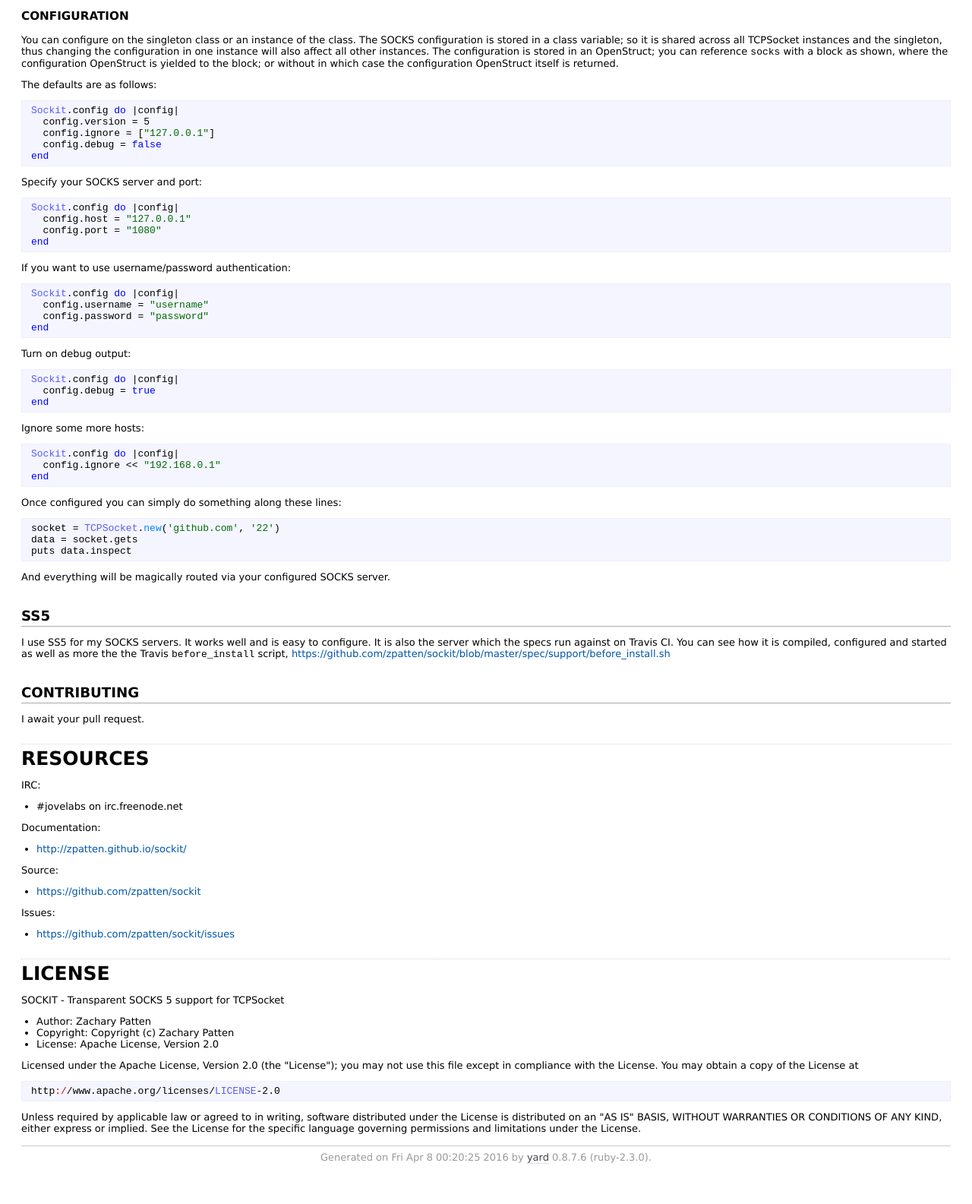
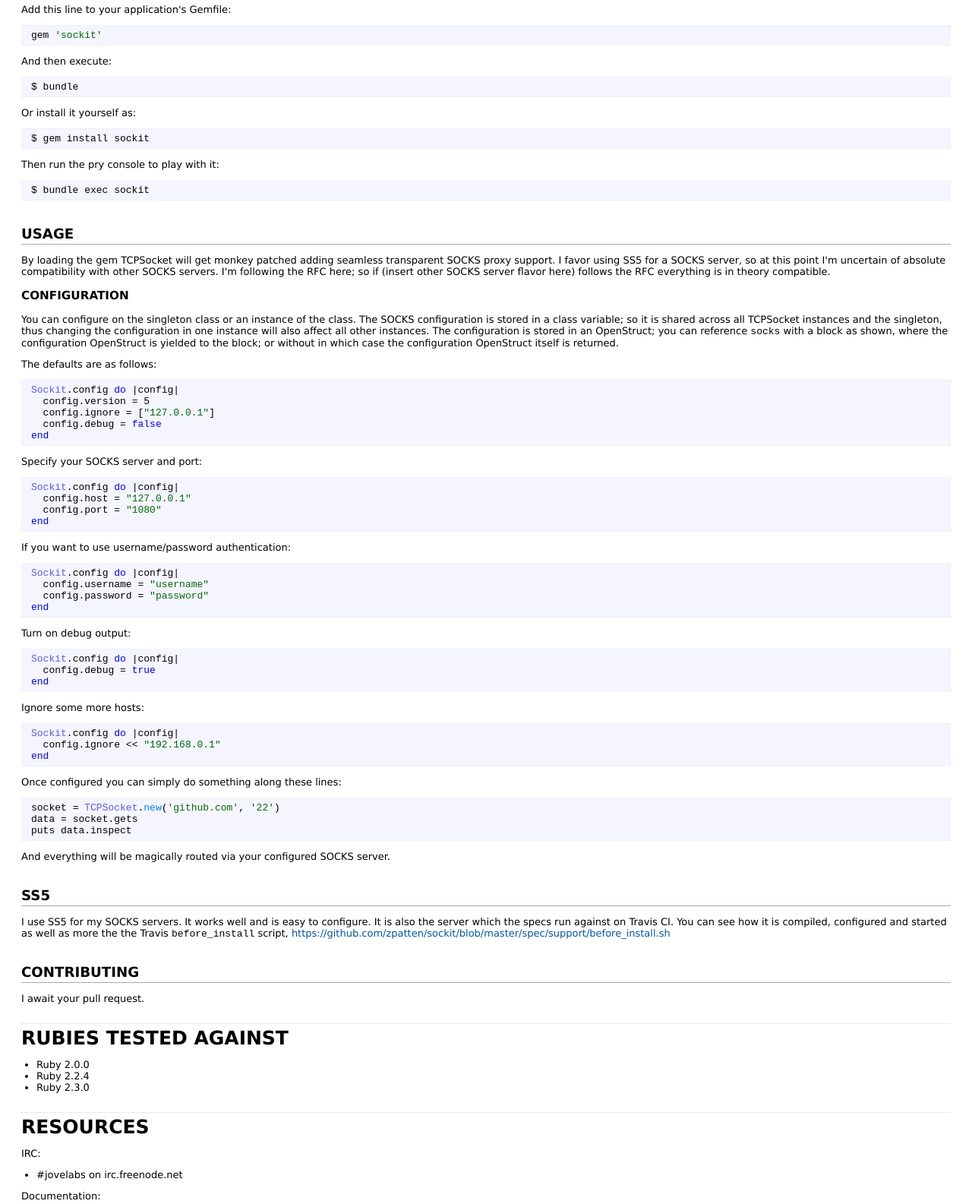
Before and after one commit to zpatten/sockit, a plain HTML site: page file.README.html in a window 1280 px wide. Shown: the part 1215-2800 px from the top of the page at 76% size. Before the commit the page ends 2761 px from the top, so only its background shows below. Drawn offline with Linux system fonts and the light colour scheme.

Commit message:
Generated YARD Documentation for SOCKIT v1.1.0-2-gd65a54b
Files:           9
Modules:        10 (    9 undocumented)
Classes:         2 (    2 undocumented)
Constants:       3 (    3 undocumented)
Methods:        27 (   10 undocumented)
 42.86% documented

```diff
--- a/file.README.html
+++ b/file.README.html
@@ -97,6 +97,11 @@
 <pre class="code ruby"><code class="ruby">$ gem install sockit
 </code></pre>
 
+<p>Then run the pry console to play with it:</p>
+
+<pre class="code ruby"><code class="ruby">$ bundle exec sockit
+</code></pre>
+
 <h2>USAGE</h2>
 
 <p>By loading the gem TCPSocket will get monkey patched adding seamless transparent SOCKS proxy support.  I favor using SS5 for a SOCKS server, so at this point I&#39;m uncertain of absolute compatibility with other SOCKS servers.  I&#39;m following the RFC here; so if (insert other SOCKS server flavor here) follows the RFC everything is in theory compatible.</p>
@@ -161,6 +166,14 @@
 
 <p>I await your pull request.</p>
 
+<h1>RUBIES TESTED AGAINST</h1>
+
+<ul>
+<li>Ruby 2.0.0</li>
+<li>Ruby 2.2.4</li>
+<li>Ruby 2.3.0</li>
+</ul>
+
 <h1>RESOURCES</h1>
 
 <p>IRC:</p>
@@ -212,7 +225,7 @@ limitations under the License.</p>
 </div></div>
 
     <div id="footer">
-  Generated on Fri Apr  8 00:20:25 2016 by
+  Generated on Fri Apr  8 00:25:54 2016 by
   <a href="http://yardoc.org" title="Yay! A Ruby Documentation Tool" target="_parent">yard</a>
   0.8.7.6 (ruby-2.3.0).
 </div>
```
Also changed, not shown: Sockit.html (+1 -1 lines), Sockit/Connection.html (+1 -1 lines), Sockit/Support.html (+1 -1 lines), Sockit/V4.html (+1 -1 lines), Sockit/V4/Connection.html (+1 -1 lines), Sockit/V4/Support.html (+1 -1 lines), Sockit/V5.html (+1 -1 lines), Sockit/V5/Authentication.html (+1 -1 lines), Sockit/V5/Connection.html (+1 -1 lines), Sockit/V5/Support.html (+1 -1 lines), SockitError.html (+1 -1 lines), TCPSocket.html (+1 -1 lines), _index.html (+1 -1 lines), index.html (+14 -1 lines), 1 more files.
